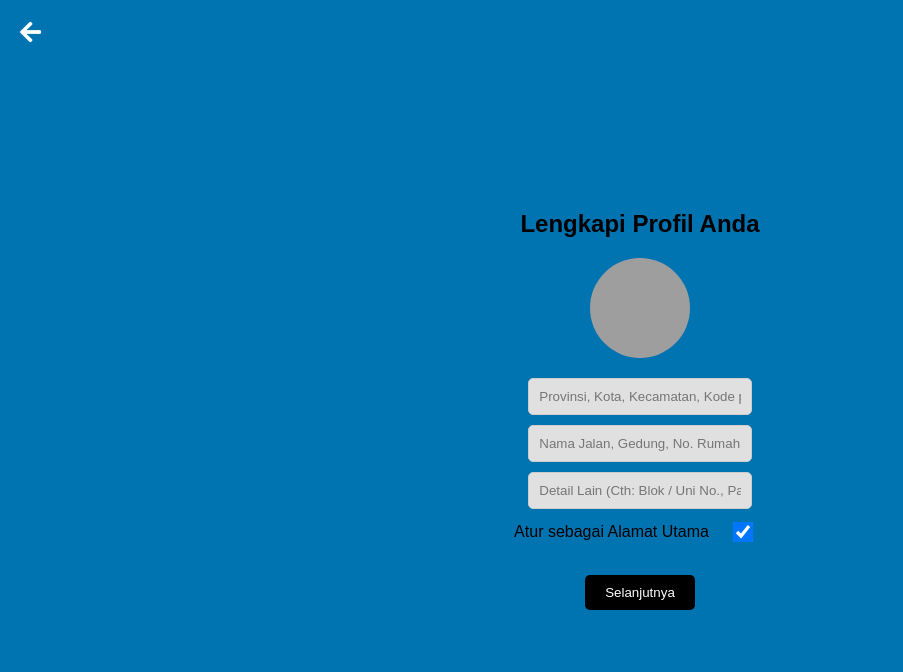
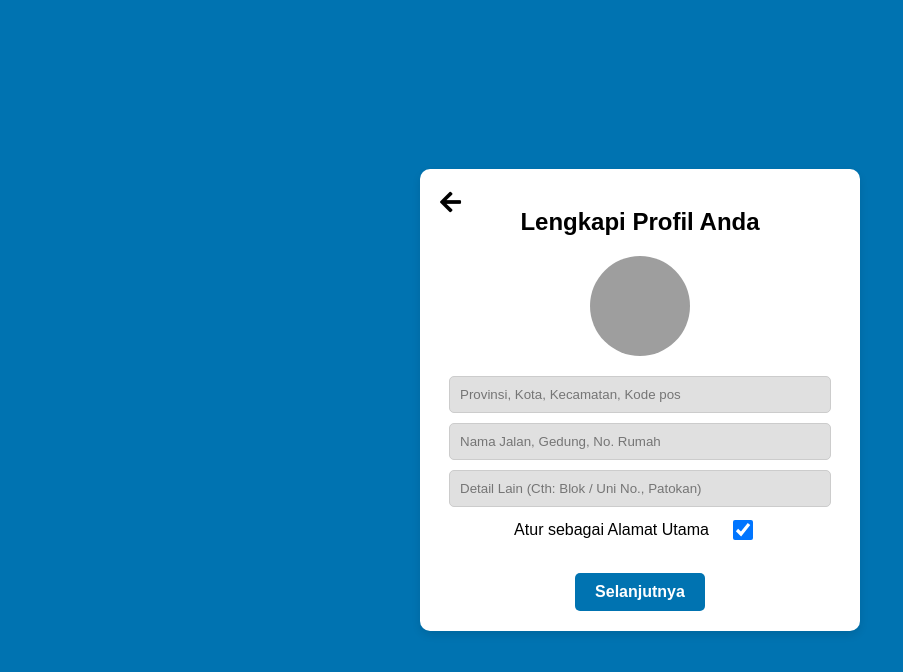
Before and after one commit to IsnaAinur/app_perpustakaan_online, a plain HTML site: page html_user/alamat.html in a window 1280 px wide. Both pictures are taken after a click on the checkbox "Atur sebagai Alamat Utama". Shown: the whole page, without its empty margins (0-903 px from the left). Drawn offline with Linux system fonts and the light colour scheme; grey boxes are pictures that could not be loaded.

Commit message:
menghubungkan dan mengubah banyak hal

```diff
--- a/html_user/alamat.html
+++ b/html_user/alamat.html
@@ -3,30 +3,51 @@
 <head>
     <meta charset="UTF-8">
     <meta name="viewport" content="width=device-width, initial-scale=1.0">
-    <title>PERPUS.KU -ALAMAT</title>
+    <title>PERPUS.KU - ALAMAT</title>
     <link href="https://cdnjs.cloudflare.com/ajax/libs/font-awesome/5.15.3/css/all.min.css" rel="stylesheet"/>
     <link href="css/alamat.css" rel="stylesheet"/>
 </head>
 <body>
     <div class="container">
-   <i class="fas fa-arrow-left back-button">
-   </i>
-   <h2>
-    Lengkapi Profil Anda
-   </h2>
+        <!-- Panah Kembali dengan href -->
+        <a href="PinjamBuku2.html" class="back-button">
+            <i class="fas fa-arrow-left"></i>
+        </a>
+
+        <h2>Lengkapi Profil Anda</h2>
         <img alt="Profile picture of a person looking at a scenic view" class="profile-pic" height="100" src="https://cdn.pixabay.com/photo/2015/10/05/22/37/blank-profile-picture-973460_1280.png" width="100"/>
+
         <input class="input-field" placeholder="Provinsi, Kota, Kecamatan, Kode pos" type="text"/>
         <input class="input-field" placeholder="Nama Jalan, Gedung, No. Rumah" type="text"/>
         <input class="input-field" placeholder="Detail Lain (Cth: Blok / Uni No., Patokan)" type="text"/>
+
         <div class="toggle-container">
-    <label for="toggle">
-     Atur sebagai Alamat Utama
-    </label>
+            <label for="toggle">Atur sebagai Alamat Utama</label>
             <input id="toggle" type="checkbox"/>
         </div>
-   <button class="submit-button">
+
+        <!-- Tombol dengan dua href -->
+        <a href="PinjamBuku2.html" class="submit-button" id="first-step">
             Selanjutnya
-   </button>
+        </a>
+        <a href="KonfirmasiPeminjaman.html" class="submit-button" id="second-step" style="display: none;">
+            Selanjutnya
+        </a>
     </div>
+
+    <script>
+        // Script untuk mengubah tampilan tombol
+        document.getElementById('toggle').addEventListener('change', function() {
+            const firstStep = document.getElementById('first-step');
+            const secondStep = document.getElementById('second-step');
+            if (this.checked) {
+                firstStep.style.display = 'none';
+                secondStep.style.display = 'inline-block';
+            } else {
+                firstStep.style.display = 'inline-block';
+                secondStep.style.display = 'none';
+            }
+        });
+    </script>
 </body>
 </html>
--- a/html_user/css/alamat.css
+++ b/html_user/css/alamat.css
@@ -7,19 +7,34 @@
     justify-content: center;
     align-items: center;
     height: 100vh;
+    position: relative;
 }
+
 .container {
     text-align: center;
     color: #000;
+    width: 100%;
+    max-width: 400px;
+    padding: 20px;
+    background-color: #fff;
+    border-radius: 10px;
+    box-shadow: 0 4px 8px rgba(0, 0, 0, 0.1);
+    position: relative;
 }
+
 .back-button {
     position: absolute;
     top: 20px;
     left: 20px;
     font-size: 24px;
-            color: #fff;
+    color: #000;
+    text-decoration: none;
+}
+
+.back-button i {
     cursor: pointer;
 }
+
 .profile-pic {
     width: 100px;
     height: 100px;
@@ -27,8 +42,9 @@
     margin: 20px auto;
     display: block;
 }
+
 .input-field {
-            width: 80%;
+    width: 90%;
     padding: 10px;
     margin: 10px auto;
     border-radius: 5px;
@@ -36,25 +52,34 @@
     display: block;
     background-color: #e0e0e0;
 }
+
 .toggle-container {
     display: flex;
     justify-content: center;
     align-items: center;
     margin: 10px auto;
 }
+
 .toggle-container label {
     margin-right: 10px;
+    color: #000;
 }
+
 .toggle-container input {
     width: 40px;
     height: 20px;
 }
+
 .submit-button {
-            background-color: #000;
+    background-color: #0073b1;
     color: #fff;
     padding: 10px 20px;
     border: none;
     border-radius: 5px;
+    text-decoration: none;
+    display: inline-block;
+    margin-top: 20px;
     cursor: pointer;
-            margin-top: 20px;
+    font-size: 16px;
+    font-weight: bold;
 }
```
Also changed, not shown: html_user/KonfirmasiPeminjaman.html (+2 -2 lines), html_user/Pinjam.html (+3 -3 lines), html_user/PinjamBuku2.html (+1 -1 lines), html_user/css/lupakatasandi.css (+26 -0 lines), html_user/lupakatasandi.html (+18 -12 lines). Lines whose indentation alone changed are shown as unchanged.
